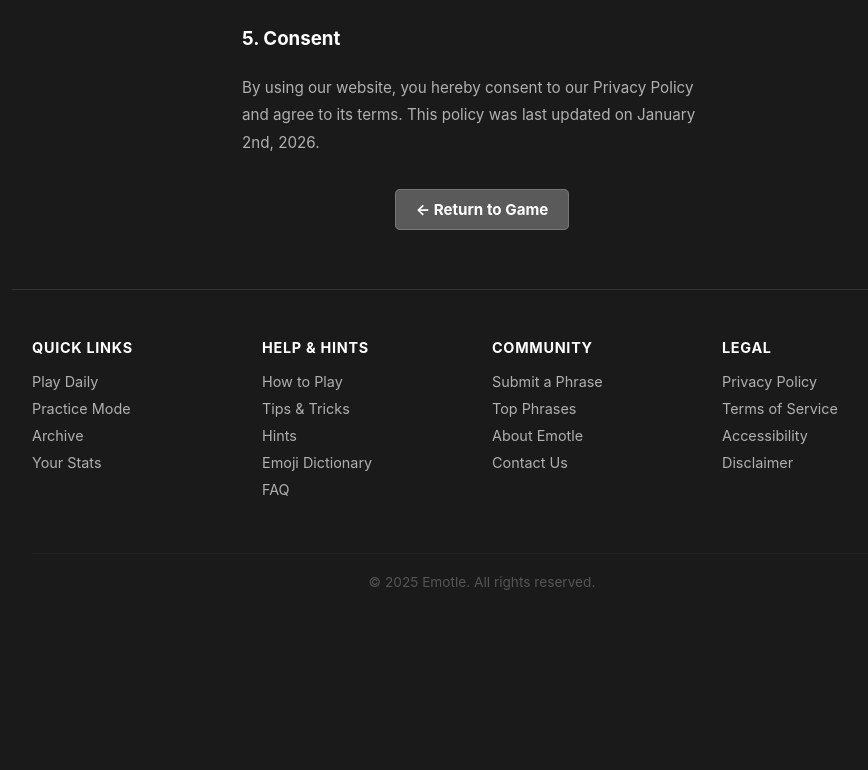
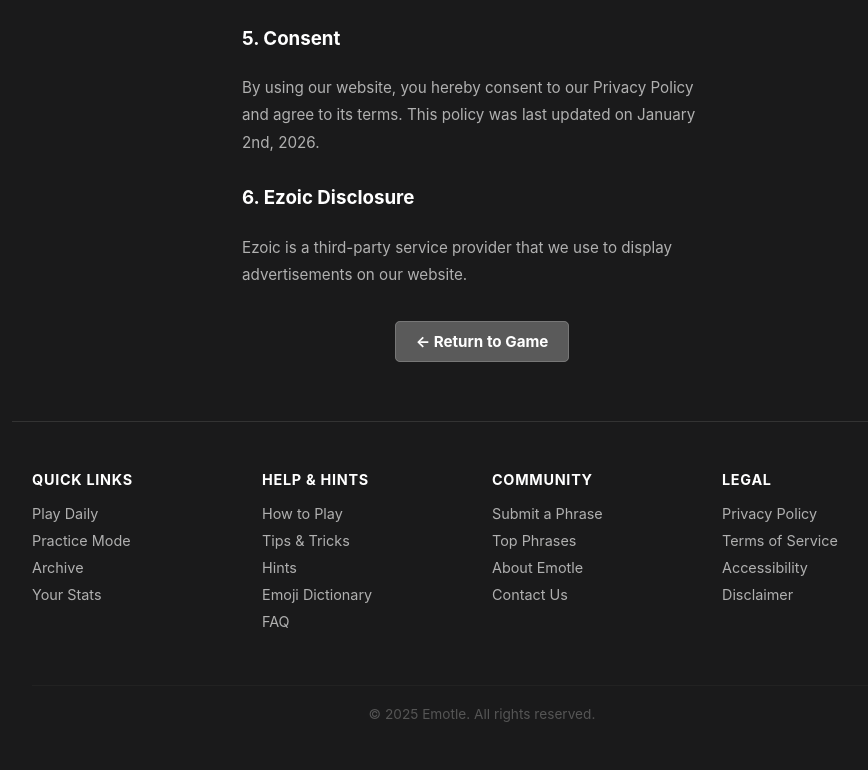
Before and after one commit to gurpr337/emotleV2, a plain HTML site: page privacy.html in a window 1280 px wide. Shown: the part 1374-2144 px from the top of the page, without its empty margins (158-1026 px from the left). Before the commit the page ends 2019 px from the top, so only its background shows below. Drawn offline with Linux system fonts and the light colour scheme.

Commit message:
ezoic disclosure

```diff
--- a/privacy.html
+++ b/privacy.html
@@ -34,6 +34,11 @@
             <h3 style="color: #ffffff; margin-top: 25px;">5. Consent</h3>
             <p>By using our website, you hereby consent to our Privacy Policy and agree to its terms. This policy was last updated on January 2nd, 2026.</p>
 
+            <h3 style="color: #ffffff; margin-top: 25px;">6. Ezoic Disclosure</h3>
+            <p>
+                Ezoic is a third-party service provider that we use to display advertisements on our website.
+                <span id="ezoic-privacy-policy-embed"></span>
+            </p>
             <p style="margin-top: 40px; text-align: center;">
                 <a href="index.html" style="background-color: #5a5a5a; color: white; padding: 10px 20px; text-decoration: none; border-radius: 5px; font-weight: bold; border: 1px solid #777;">&larr; Return to Game</a>
             </p>
```
